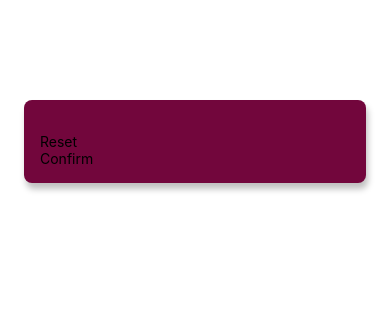
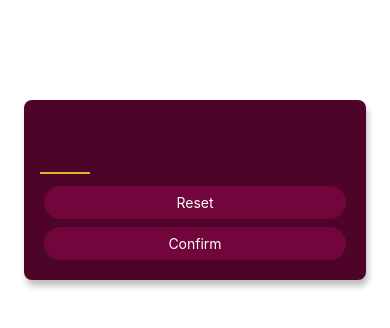
Before and after one commit to DusanVulic/React-NATIVE-guess-number-game, a React Native app: screen / in a window 390 px wide. Shown: the top 328 px of the page. Built offline with nearby package versions, Linux system fonts and the light colour scheme.

Commit message:
Adding Visual Feedback to the Buttons

```diff
--- a/components/PrimaryButton.js
+++ b/components/PrimaryButton.js
@@ -1,11 +1,50 @@
-import { View, Text, StyleSheet } from "react-native";
+import { View, Text, StyleSheet, Pressable } from "react-native";
 
 const PrimaryButton = ({ children }) => {
+  const pressHandler = () => {
+    console.log("kliknuo si");
+  };
+
   return (
-    <View>
-      <Text>{children}</Text>
+    <View style={styles.buttonOuterContainer}>
+      <Pressable
+        onPress={pressHandler}
+        android_ripple={{ color: "#33021b" }}
+        style={({ pressed }) =>
+          pressed
+            ? [styles.buttonInnerContainer, styles.pressed]
+            : styles.buttonInnerContainer
+        }
+      >
+        <Text style={styles.buttonText}>{children}</Text>
+      </Pressable>
     </View>
   );
 };
 
 export default PrimaryButton;
+
+const styles = StyleSheet.create({
+  buttonOuterContainer: {
+    borderRadius: 28,
+    margin: 4,
+    overflow: "hidden",
+  },
+
+  buttonInnerContainer: {
+    backgroundColor: "#72063c",
+
+    paddingVertical: 8,
+    paddingHorizontal: 16,
+
+    // box shaddow for android
+    elevation: 2,
+  },
+  buttonText: {
+    color: "white",
+    textAlign: "center",
+  },
+  pressed: {
+    opacity: 0.75,
+  },
+});
--- a/screens/StartGameScreen.js
+++ b/screens/StartGameScreen.js
@@ -5,7 +5,13 @@
 const StartGameScreen = () => {
   return (
     <View style={styles.inputContainer}>
-      <TextInput />
+      <TextInput
+        style={styles.numberInput}
+        maxLength={2}
+        keyboardType="number-pad"
+        autoCapitalize="none"
+        autoCorrect={false}
+      />
       <PrimaryButton>Reset</PrimaryButton>
       <PrimaryButton>Confirm</PrimaryButton>
     </View>
@@ -20,7 +26,7 @@
     marginTop: 100,
     marginHorizontal: 24,
     borderRadius: 8,
-    backgroundColor: "#72063c",
+    backgroundColor: "#4e0329",
     // box shaddow for android
     elevation: 4,
     //box shaddow for IOS
@@ -29,4 +35,15 @@
     shadowRadius: 6,
     shadowOpacity: 0.25,
   },
+  numberInput: {
+    height: 50,
+    width: 50,
+    fontSize: 32,
+    borderBottomColor: "#ddb52f",
+    borderBottomWidth: 2,
+    color: "#ddb52f",
+    marginVertical: 8,
+    fontWeight: "bold",
+    textAlign: "center",
+  },
 });
```
